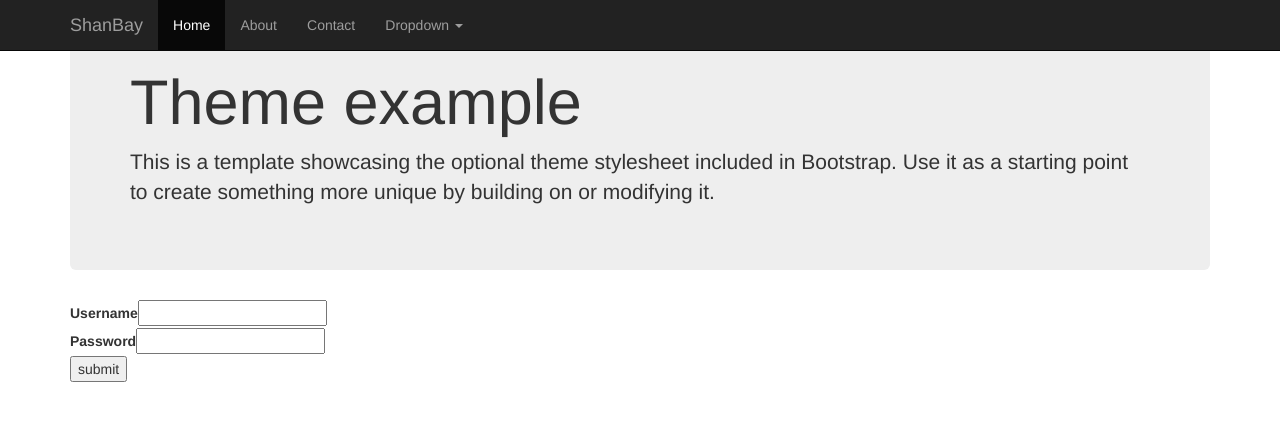
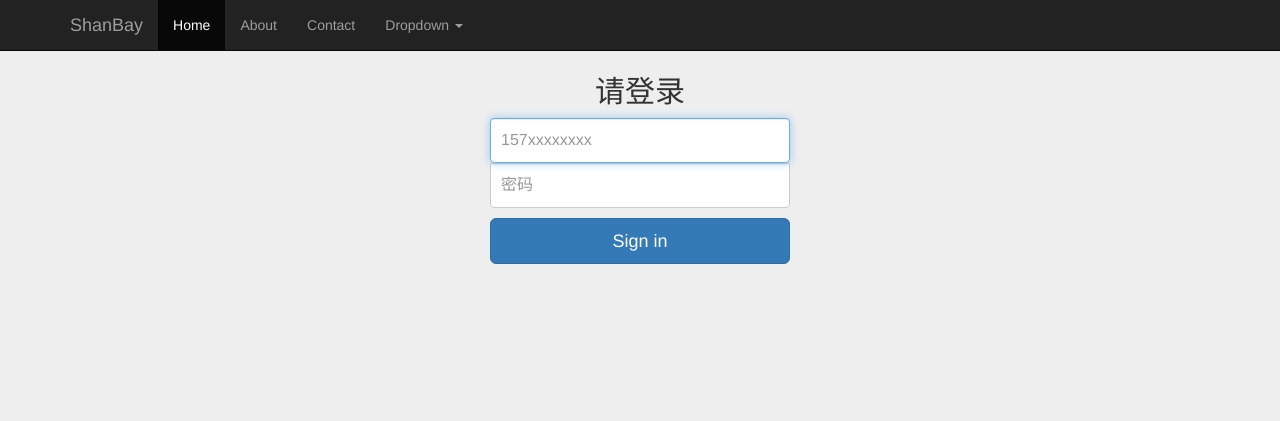
Before and after one commit to flyingKite0124/Shanbay, a Django app: page /restaurant/sign in a window 1280 px wide. Shown: the top 421 px of the page. Run offline with Django 3.2, Linux system fonts and the light colour scheme; parts of the project's set-up code (start-up, migrations or seed data) failed here and were passed over; some libraries are stand-ins or nearby versions.

Commit message:
Rewrite resitaurant sign UI

```diff
--- a/static/restaurant/css/manage.css
+++ b/static/restaurant/css/manage.css
@@ -32,6 +32,6 @@ body {
 
 #orders {
     position: fixed;
-    right: 0;
-    bottom: 0;
+    right: 5%;
+    bottom:auto;
 }
--- /dev/null
+++ b/static/restaurant/css/sign.css
@@ -0,0 +1,40 @@
+body {
+  padding-top: 40px;
+  padding-bottom: 40px;
+  background-color: #eee;
+}
+
+.form-signin {
+  max-width: 330px;
+  padding: 15px;
+  margin: 0 auto;
+}
+.form-signin .form-signin-heading,
+.form-signin .checkbox {
+  margin-bottom: 10px;
+}
+.form-signin .checkbox {
+  font-weight: normal;
+}
+.form-signin .form-control {
+  position: relative;
+  height: auto;
+  -webkit-box-sizing: border-box;
+     -moz-box-sizing: border-box;
+          box-sizing: border-box;
+  padding: 10px;
+  font-size: 16px;
+}
+.form-signin .form-control:focus {
+  z-index: 2;
+}
+.form-signin input[type="email"] {
+  margin-bottom: -1px;
+  border-bottom-right-radius: 0;
+  border-bottom-left-radius: 0;
+}
+.form-signin input[type="password"] {
+  margin-bottom: 10px;
+  border-top-left-radius: 0;
+  border-top-right-radius: 0;
+}
--- /dev/null
+++ b/static/restaurant/js/sign.js
@@ -0,0 +1,22 @@
+function sign_in(e) {
+    data = {
+        phone: $('#username').val(),
+        password: $('#password').val(),
+    };
+    $.ajax({
+            url: "/restaurant/signIn",   // 填上接口中要求的url
+            data: JSON.stringify(data),
+            type: "POST",       // 据熊学长说都是POST请求，不用改
+            dataType: "json",  // 据熊学长说都是json格式，不用改
+            contentType: "application/json",
+        })
+        //请求成功时的回调函数
+        .done(function (data) {
+            if (data.result === 'success') {
+                $(window.location).attr('href', '/restaurant/manage');
+            }
+            else {
+                alert('Username and password are not compitable.');
+            }
+        })
+}
--- a/templates/restaurant/sign.html
+++ b/templates/restaurant/sign.html
@@ -8,7 +8,7 @@
 
     <!-- Bootstrap -->
     <link href="/static/common/bootstrap/css/bootstrap.css" rel="stylesheet">
-    <link href="/static/restaurant/css/manage.css" rel="stylesheet">
+    <link href="/static/restaurant/css/sign.css" rel="stylesheet">
 
 </head>
 <body>
@@ -16,7 +16,8 @@
 <nav class="navbar navbar-inverse navbar-fixed-top">
     <div class="container">
         <div class="navbar-header">
-            <button type="button" class="navbar-toggle collapsed" data-toggle="collapse" data-target="#navbar" aria-expanded="false" aria-controls="navbar">
+            <button type="button" class="navbar-toggle collapsed" data-toggle="collapse" data-target="#navbar"
+                    aria-expanded="false" aria-controls="navbar">
                 <span class="sr-only">Toggle navigation</span>
                 <span class="icon-bar"></span>
                 <span class="icon-bar"></span>
@@ -32,7 +33,8 @@
                 <li><a href="#about">About</a></li>
                 <li><a href="#contact">Contact</a></li>
                 <li class="dropdown">
-              <a href="#" class="dropdown-toggle" data-toggle="dropdown" role="button" aria-haspopup="true" aria-expanded="false">Dropdown <span class="caret"></span></a>
+                    <a href="#" class="dropdown-toggle" data-toggle="dropdown" role="button" aria-haspopup="true"
+                       aria-expanded="false">Dropdown <span class="caret"></span></a>
                     <ul class="dropdown-menu">
                         <li><a href="#">Action</a></li>
                         <li><a href="#">Another action</a></li>
@@ -47,47 +49,31 @@
         </div><!--/.nav-collapse -->
     </div>
 </nav>
+<div class="container">
 
-    <div class="container theme-showcase" role="main">
-        <div class="jumbotron">
-            <h1>Theme example</h1>
-            <p>This is a template showcasing the optional theme stylesheet included in Bootstrap. Use it as a starting point to create something more unique by building on or modifying it.</p>
-        </div>
-    </div>
-    <div class="container">
-        <div>
-            <label>Username</label><input type="text" id="username"></input><br>
-            <label>Password</label><input type="password" id="password"></input><br>
-            <button id="sign_in">submit</button>
-        </div>
-    </div>
+    <form class="form-signin">
+        <h2 class="form-signin-heading text-center">请登录</h2>
+        <label for="inputEmail" class="sr-only">电话</label>
+        <input type="text" id="username" class="form-control" placeholder="157xxxxxxxx" required autofocus>
+        <label for="inputPassword" class="sr-only">密码</label>
+        <input type="password" id="password" class="form-control" placeholder="密码" required>
+        {#        <div class="checkbox">#}
+        {#            <label>#}
+        {#                <input type="checkbox" value="remember-me"> Remember me#}
+        {#            </label>#}
+        {#        </div>#}
+        <button class="btn btn-lg btn-primary btn-block" id="sign-in">Sign in</button>
+    </form>
+
+</div> <!-- /container -->
+
 <script src="/static/common/js/jquery.min.js"></script>
 <script src="/static/common/js/csrf.js"></script>
 <script src="/static/common/bootstrap/js/bootstrap.js"></script>
+<script src="/static/restaurant/js/sign.js"></script>
 <script>
     $(document).ready(function () {
-            $('#sign_in').click(function(e){
-                data={
-                    phone: $('#username').val(),
-                    password: $('#password').val(),
-                };
-                $.ajax({
-                    url: "/restaurant/signIn",   // 填上接口中要求的url
-                    data: JSON.stringify(data),
-                    type: "POST",       // 据熊学长说都是POST请求，不用改
-                    dataType: "json",  // 据熊学长说都是json格式，不用改
-                    contentType: "application/json",
-                })
-                //请求成功时的回调函数
-                .done(function (data) {
-                    if (data.result === 'success') {
-                        $(window.location).attr('href', '/restaurant/manage');
-                    }
-                    else {
-                        alert('Username and password are not compitable.');
-                    }
-                })
-            });
+        $('#sign-in').click(sign_in);
     });
 </script>
 </body>
```
Also changed, not shown: templates/restaurant/manage.html (+41 -4 lines). Lines whose indentation alone changed are shown as unchanged.
